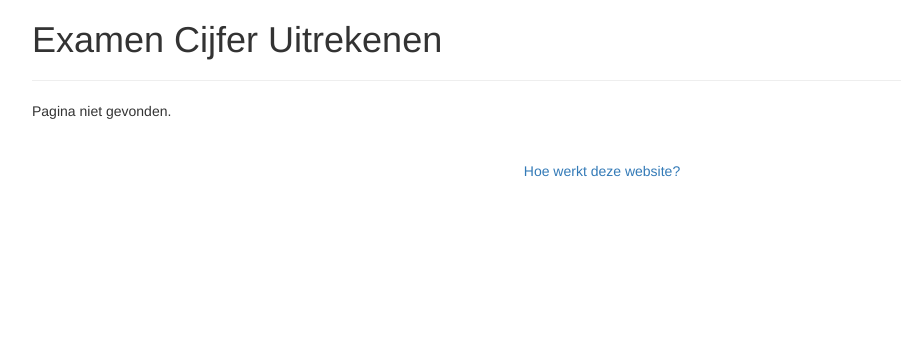
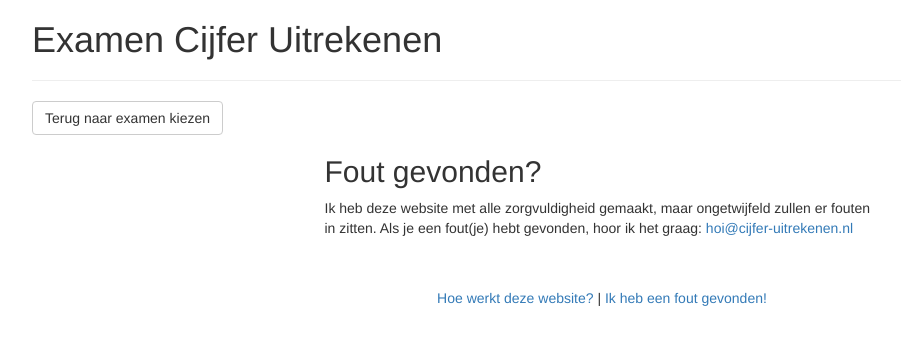
Before and after one commit to stefsiekman/cijfer-uitrekenen, an Angular app: page /mistake in a window 1280 px wide. Shown: the top 344 px of the page, without its empty margins (38-939 px from the left). Built offline with nearby package versions, Linux system fonts and the light colour scheme.

Commit message:
Added mistake page

```diff
--- a/src/app/app.component.ts
+++ b/src/app/app.component.ts
@@ -4,7 +4,8 @@ import { Component } from "@angular/core";
     selector: "app-root",
     template: `<router-outlet></router-outlet>
     <div class="col-xs-12 footer">
-        <a [routerLink]="['help']">Hoe werkt deze website?</a>
+        <a [routerLink]="['help']">Hoe werkt deze website?</a> |
+        <a [routerLink]="['mistake']">Ik heb een fout gevonden!</a>
     </div>`,
 })
 export class AppComponent {
--- a/src/app/app.module.ts
+++ b/src/app/app.module.ts
@@ -9,6 +9,7 @@ import { FindComponent } from "./find.component";
 import { ExamComponent } from "./exam.component";
 import { GraphComponent } from "./graph.component";
 import { HelpComponent } from "./help.component";
+import { MistakeComponent } from "./mistake.component";
 import { NotFoundComponent } from "./not-found.component";
 
 @NgModule({
@@ -18,6 +19,7 @@ import { NotFoundComponent } from "./not-found.component";
         ExamComponent,
         GraphComponent,
         HelpComponent,
+        MistakeComponent,
         NotFoundComponent
     ],
     imports: [
@@ -38,6 +40,10 @@ import { NotFoundComponent } from "./not-found.component";
                 component: HelpComponent
             },
             {
+                path: "mistake",
+                component: MistakeComponent
+            },
+            {
                 path: "**",
                 component: NotFoundComponent
             }
--- /dev/null
+++ b/src/app/mistake.component.html
@@ -0,0 +1,14 @@
+<div class="row">
+    <div class="col-xs-12">
+        <button class="btn btn-default" (click)="back()">Terug naar examen kiezen</button>
+    </div>
+
+    <div class="col-md-6 col-md-offset-3 col-xs-12">
+        <h2>Fout gevonden?</h2>
+        <p>
+            Ik heb deze website met alle zorgvuldigheid gemaakt, maar ongetwijfeld zullen er fouten in zitten. Als je een fout(je) hebt gevonden, hoor ik het graag:
+            <a href="mailto:&#104;&#111;&#105;&#064;&#099;&#105;&#106;&#102;&#101;&#114;&#045;&#117;&#105;&#116;&#114;&#101;&#107;&#101;&#110;&#101;&#110;&#046;&#110;&#108;">&#104;&#111;&#105;&#064;&#099;&#105;&#106;&#102;&#101;&#114;&#045;&#117;&#105;&#116;&#114;&#101;&#107;&#101;&#110;&#101;&#110;&#046;&#110;&#108;</a>
+        </p>
+    </div>
+
+</div>
--- /dev/null
+++ b/src/app/mistake.component.ts
@@ -0,0 +1,17 @@
+import { Component } from "@angular/core";
+import { Router } from "@angular/router";
+
+@Component({
+    templateUrl: "./mistake.component.html",
+})
+export class MistakeComponent {
+
+    constructor(
+        private router: Router
+    ) {}
+
+    back(): void {
+        this.router.navigate(["/"]);
+    }
+
+}
```
